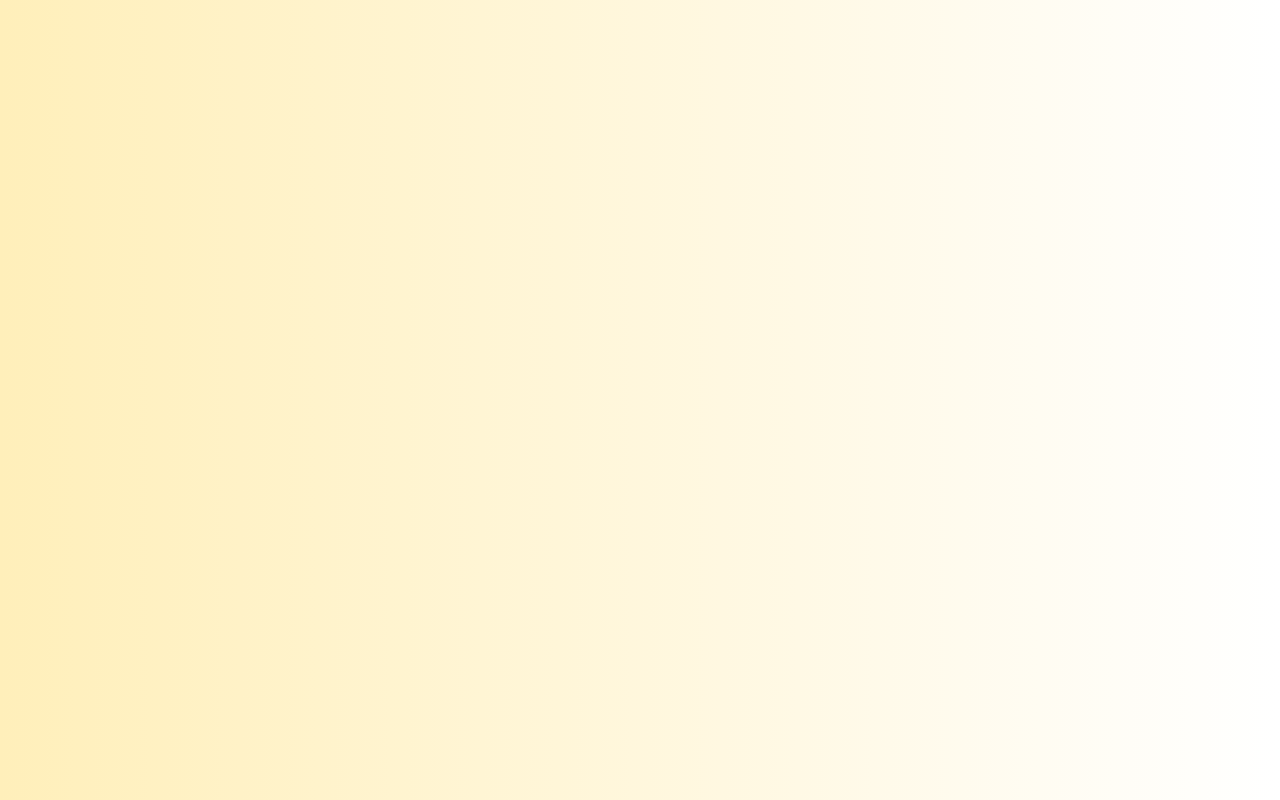
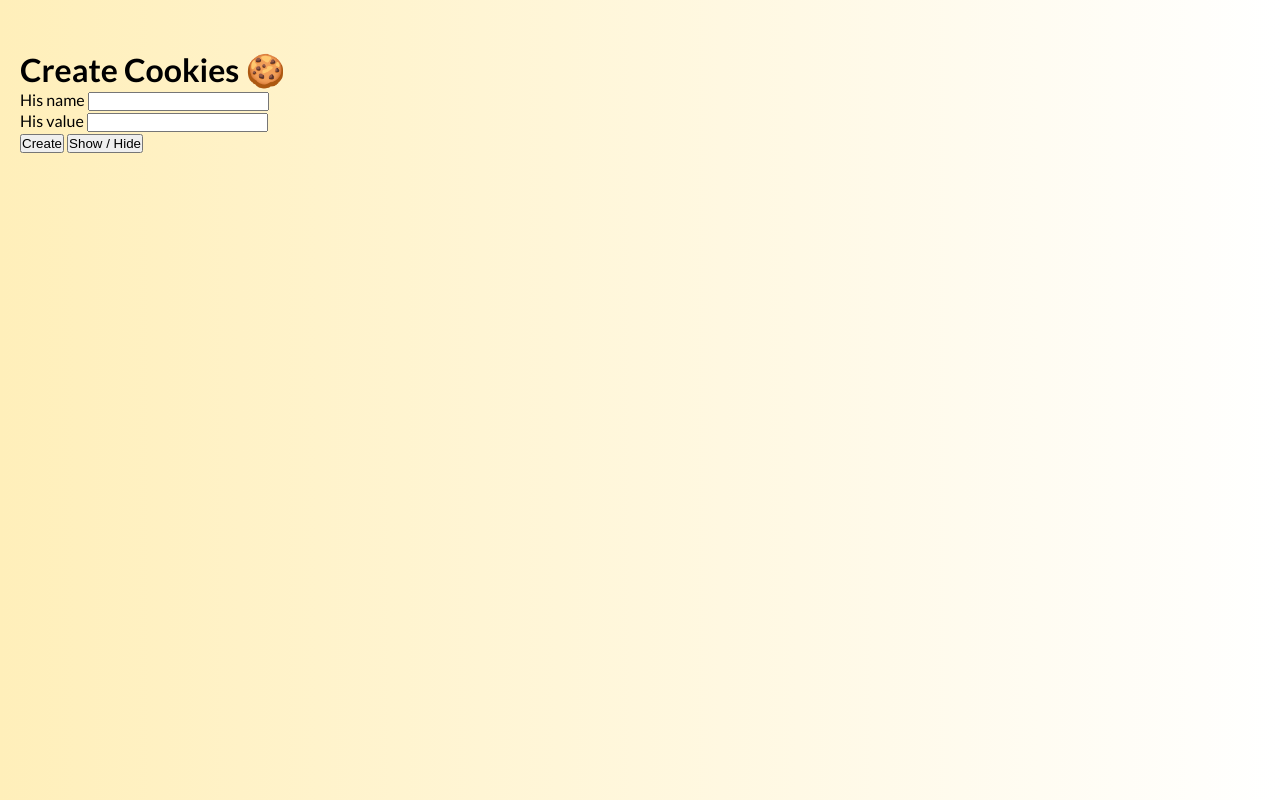
Before and after one commit to https-remy/PMP-JS_Cookies, a plain HTML site: page index.html in a window 1280 px wide. Drawn offline with Linux system fonts and the light colour scheme.

Commit message:
html done

```diff
--- a/index.html
+++ b/index.html
@@ -13,7 +13,26 @@
 		/>
 	</head>
 	<body>
-
+		<h1>Create <span>Cookies </span>🍪</h1>
+		<div class="container">
+			<form>
+				<div class="input-group">
+					<label for="name">His name</label>
+					<input type="text" id="name" autocomplete="off" required />
+				</div>
+				<div class="input-group">
+					<label for="value">His value</label>
+					<input type="text" id="value" autocomplete="off" required />
+				</div>
+				<div class="btns-container">
+					<button type="submit" class="create-cookie-btn">Create</button>
+					<button type="button" class="display-cookie-btn">Show / Hide</button>
+				</div>
+			</form>
+			<p class="info-txt"></p>
+			<ul class="cookies-list"></ul>
+			<div class="toasts-container"></div>
+		</div>
 		<script src="app.js"></script>
 	</body>
 </html>
```
Also changed, not shown: style.css (line endings or trailing spaces). Lines whose indentation alone changed are shown as unchanged.
